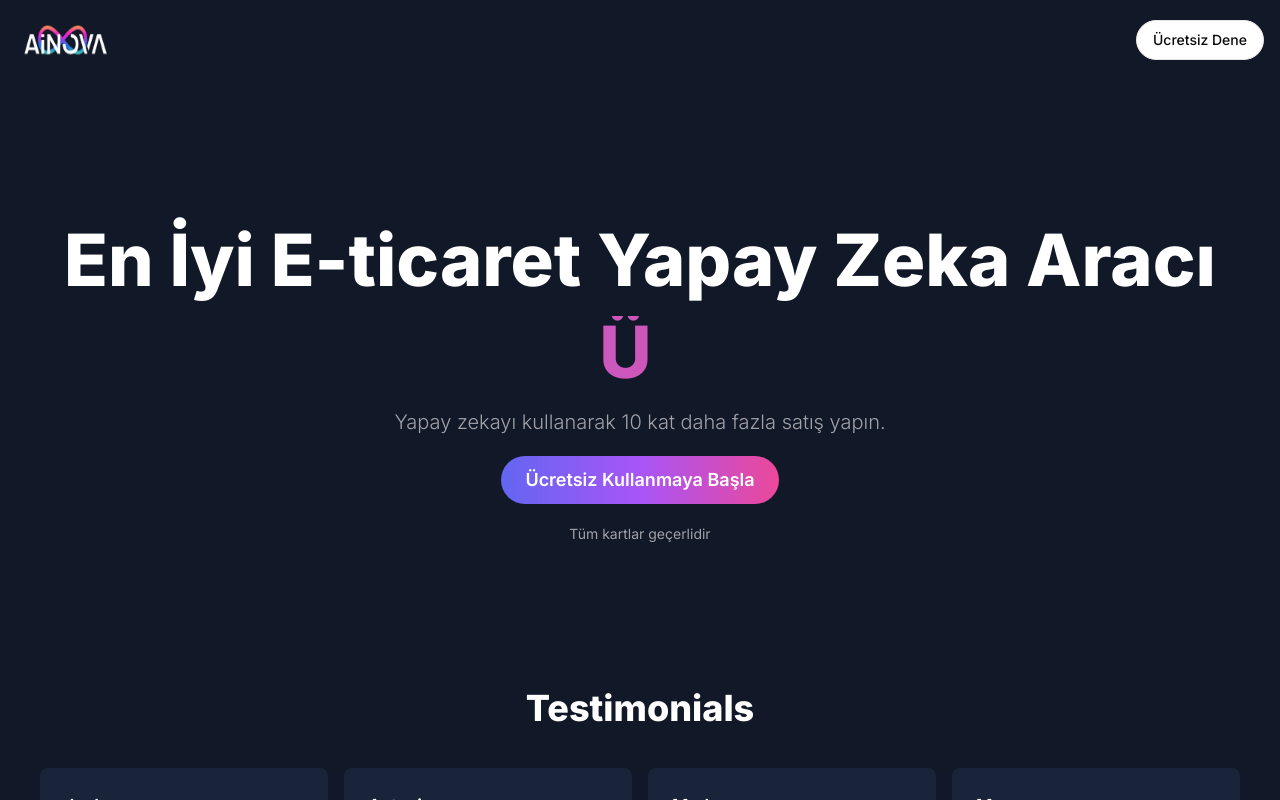
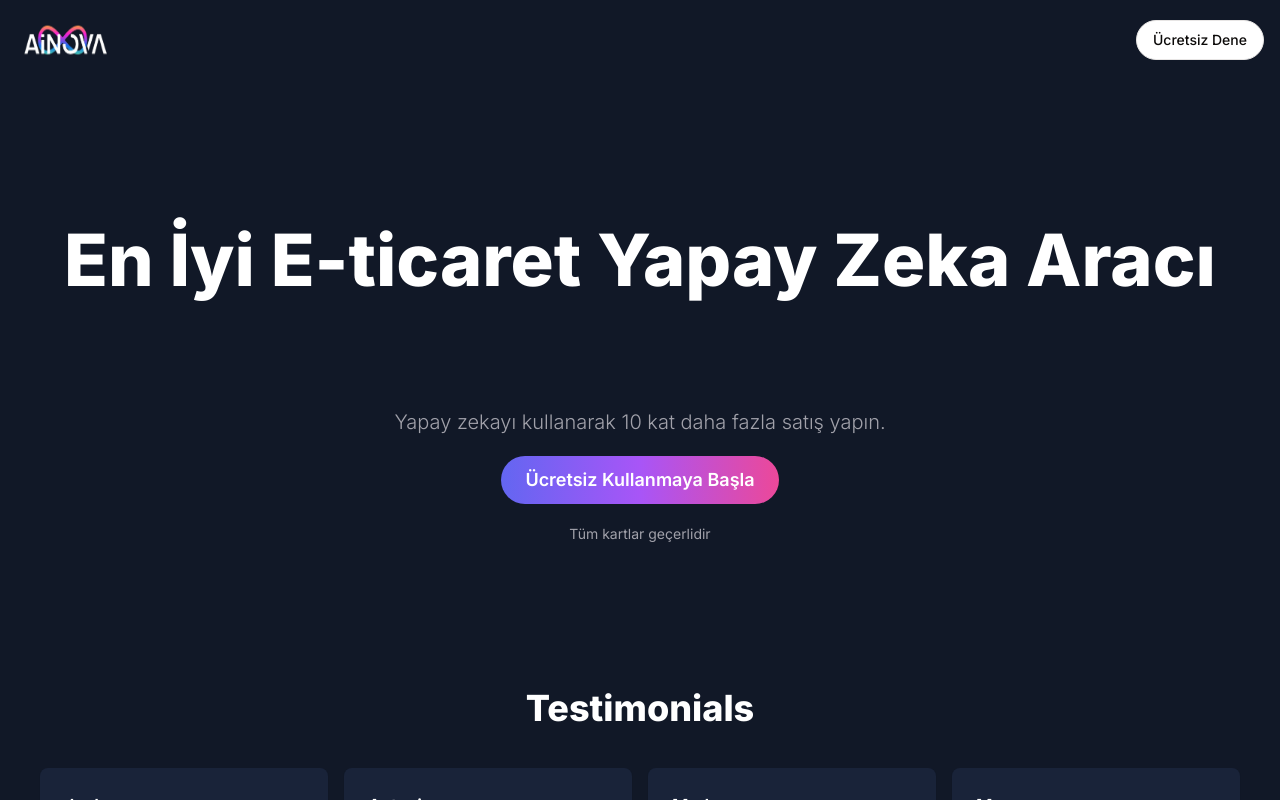
Before and after one commit to bocecix0/ainovas22, a Next.js app: page / in a window 1280 px wide. Built offline with nearby package versions, Linux system fonts and the light colour scheme; no server answers.

Commit message:
landing-hero.tsx

```diff
--- a/components/landing-hero.tsx
+++ b/components/landing-hero.tsx
@@ -17,7 +17,7 @@ export const LandingHero = () => {
           <TypewriterComponent
             options={{
               strings: [
-                "Seotool Aracı.",
+                "SEO tool Aracı.",
                 "Ürün görseli oluştur.",
                 "Açıklama oluştur.",
                 "Başlık oluştur."
```
